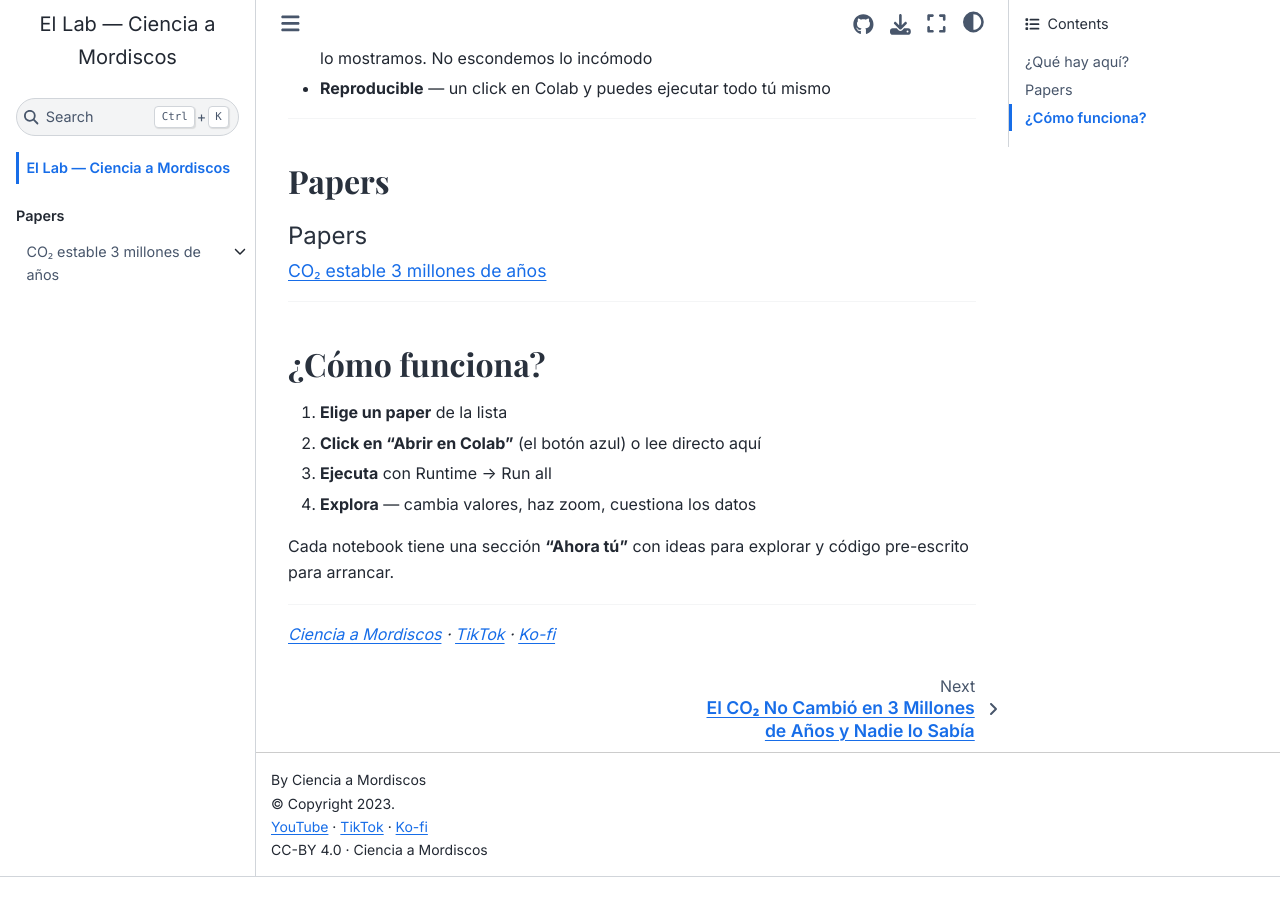
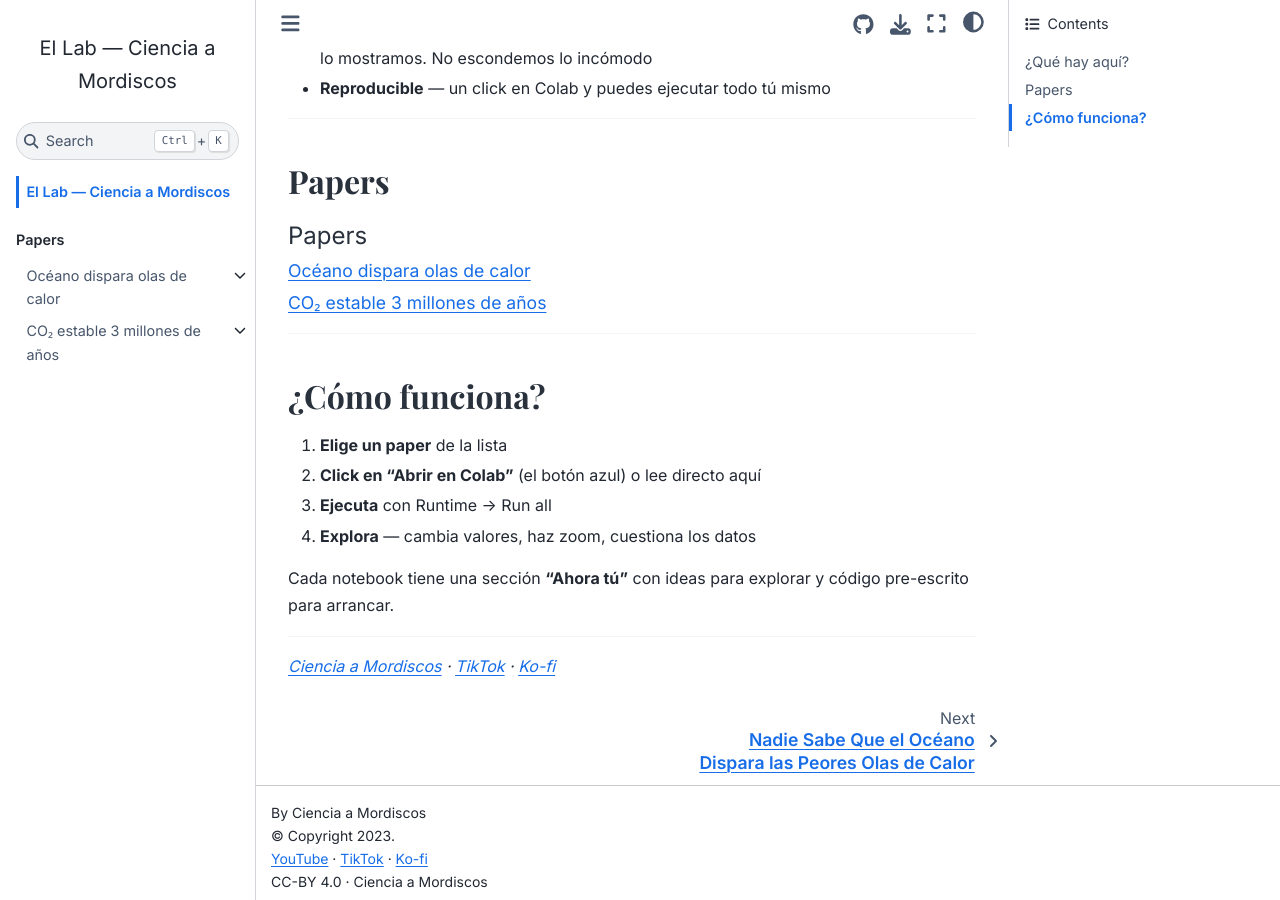
Before and after one commit to Ciencia-a-Mordiscos/lab, a Jupyter Book: the page built from intro.md, in a window 1280 px wide and 900 px high, scrolled down 759 px. Built offline with Jupyter Book 1.0.4 settings and Sphinx 7.4.7 and the Sphinx Book theme 1.1.4, drawn with Linux system fonts in a browser that asks for light colours; pages that are not in the unit, such as notebooks, are missing from menus; before the commit the page ends 1636 px from its top, so only the background shows below that.

Commit message:
Paper: Océano dispara olas de calor (Nature Geoscience)
Notebook reproducible: olas de calor húmedo 1982-2023.
3 gráficas (tendencia, mapa global, décadas), datos de Zenodo.
Verificación de claims + limitaciones explícitas.

Co-Authored-By: Claude Opus 4.6 (1M context) <noreply@anthropic.com>

```diff
--- a/_toc.yml
+++ b/_toc.yml
@@ -4,6 +4,11 @@ root: intro
 parts:
   - caption: Papers
     chapters:
+      - file: papers/2026-03-28-oceano-dispara-olas-de-calor/README
+        title: "Océano dispara olas de calor"
+        sections:
+          - file: papers/2026-03-28-oceano-dispara-olas-de-calor/notebook
+            title: Notebook
       - file: papers/2026-03-23-co2-estable-3-millones-anos/README
         title: "CO₂ estable 3 millones de años"
         sections:
```
Also changed, not shown: README.md (+1 -0 lines), papers/2026-03-28-oceano-dispara-olas-de-calor/README.md (added, +31 -0 lines), 7 other files.
